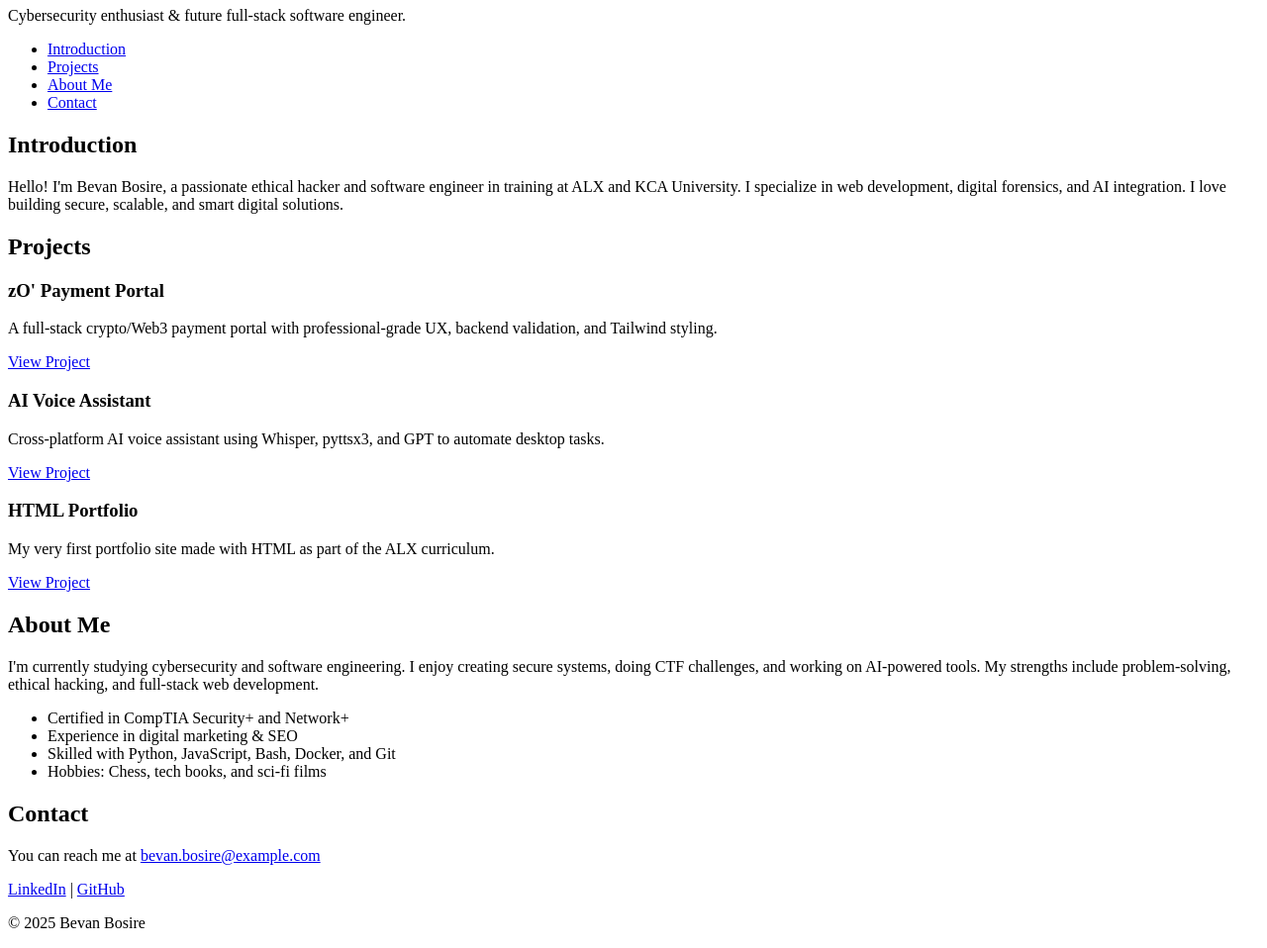
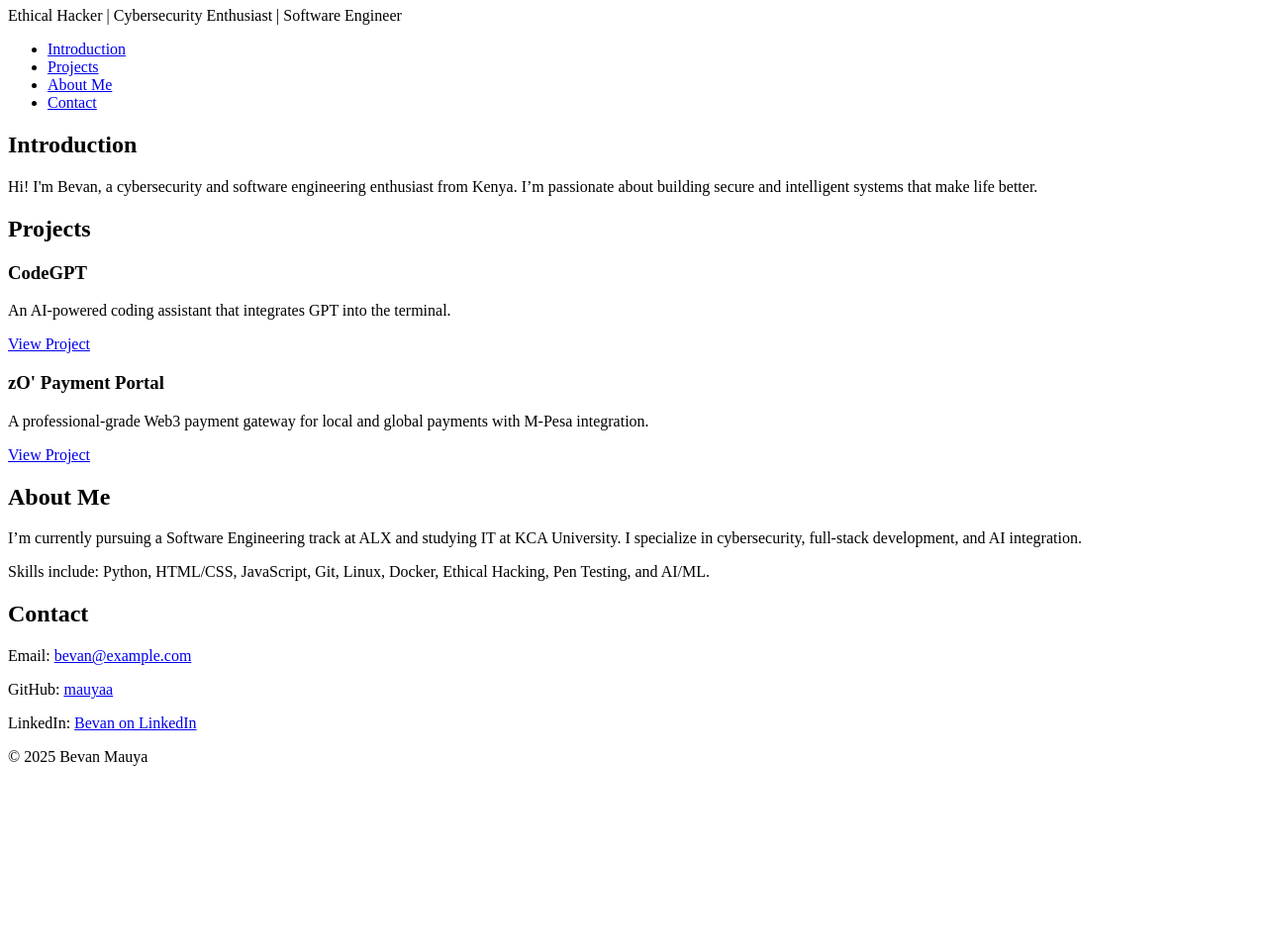
Before and after one commit to mauyaa/My_First_Portfolio, a plain HTML site: page html_basic/portfolio/index.html in a window 1280 px wide. Shown: the part 73-1031 px from the top of the page at 99% size. After the commit the page ends 863 px from the top, so only its background shows below. Drawn offline with Linux system fonts and the light colour scheme.

Commit message:
Feat: Completed ALX Personal Portfolio project

```diff
--- a/html_basic/portfolio/index.html
+++ b/html_basic/portfolio/index.html
@@ -2,13 +2,13 @@
 <html lang="en">
 <head>
   <meta charset="utf-8">
-  <title>Bevan Bosire - Personal Portfolio</title>
+  <title>Bevan Mauya - Personal Portfolio</title>
 </head>
 <body>
 
   <header>
-    <h1>Bevan Bosire</h1>
-    <p>Cybersecurity enthusiast & future full-stack software engineer.</p>
+    <h1>Bevan Mauya</h1>
+    <p>Ethical Hacker | Cybersecurity Enthusiast | Software Engineer</p>
   </header>
 
   <nav>
@@ -22,60 +22,41 @@
 
   <section id="introduction">
     <h2>Introduction</h2>
-    <p>
-      Hello! I'm Bevan Bosire, a passionate ethical hacker and software engineer in training at ALX and KCA University. I specialize in web development, digital forensics, and AI integration. I love building secure, scalable, and smart digital solutions.
-    </p>
+    <p>Hi! I'm Bevan, a cybersecurity and software engineering enthusiast from Kenya. I’m passionate about building secure and intelligent systems that make life better.</p>
   </section>
 
   <section id="projects">
     <h2>Projects</h2>
 
     <article class="project">
-      <h3>zO' Payment Portal</h3>
-      <p>A full-stack crypto/Web3 payment portal with professional-grade UX, backend validation, and Tailwind styling.</p>
-      <a href="https://github.com/mauyaa/zO-Payment-Portal" target="_blank">View Project</a>
+      <h3>CodeGPT</h3>
+      <p>An AI-powered coding assistant that integrates GPT into the terminal.</p>
+      <a href="https://github.com/mauyaa/CodeGPT" target="_blank">View Project</a>
     </article>
 
     <article class="project">
-      <h3>AI Voice Assistant</h3>
-      <p>Cross-platform AI voice assistant using Whisper, pyttsx3, and GPT to automate desktop tasks.</p>
-      <a href="https://github.com/mauyaa/ai-voice-assistant" target="_blank">View Project</a>
-    </article>
-
-    <article class="project">
-      <h3>HTML Portfolio</h3>
-      <p>My very first portfolio site made with HTML as part of the ALX curriculum.</p>
-      <a href="https://github.com/mauyaa/My_First_Portfolio" target="_blank">View Project</a>
+      <h3>zO' Payment Portal</h3>
+      <p>A professional-grade Web3 payment gateway for local and global payments with M-Pesa integration.</p>
+      <a href="https://github.com/mauyaa/zopay" target="_blank">View Project</a>
     </article>
 
   </section>
 
   <section id="about">
     <h2>About Me</h2>
-    <p>
-      I'm currently studying cybersecurity and software engineering. I enjoy creating secure systems, doing CTF challenges, and working on AI-powered tools. My strengths include problem-solving, ethical hacking, and full-stack web development.
-    </p>
-    <ul>
-      <li>Certified in CompTIA Security+ and Network+</li>
-      <li>Experience in digital marketing & SEO</li>
-      <li>Skilled with Python, JavaScript, Bash, Docker, and Git</li>
-      <li>Hobbies: Chess, tech books, and sci-fi films</li>
-    </ul>
+    <p>I’m currently pursuing a Software Engineering track at ALX and studying IT at KCA University. I specialize in cybersecurity, full-stack development, and AI integration.</p>
+    <p>Skills include: Python, HTML/CSS, JavaScript, Git, Linux, Docker, Ethical Hacking, Pen Testing, and AI/ML.</p>
   </section>
 
   <section id="contact">
     <h2>Contact</h2>
-    <p>
-      You can reach me at <a href="mailto:bevan.bosire@example.com">bevan.bosire@example.com</a>
-    </p>
-    <p>
-      <a href="https://www.linkedin.com/in/bevanbosire" target="_blank">LinkedIn</a> |
-      <a href="https://github.com/mauyaa" target="_blank">GitHub</a>
-    </p>
+    <p>Email: <a href="mailto:bevan@example.com">bevan@example.com</a></p>
+    <p>GitHub: <a href="https://github.com/mauyaa" target="_blank">mauyaa</a></p>
+    <p>LinkedIn: <a href="https://linkedin.com/in/bevan-mauya" target="_blank">Bevan on LinkedIn</a></p>
   </section>
 
   <footer>
-    <p>&copy; 2025 Bevan Bosire</p>
+    <p>&copy; 2025 Bevan Mauya</p>
   </footer>
 
 </body>
```
